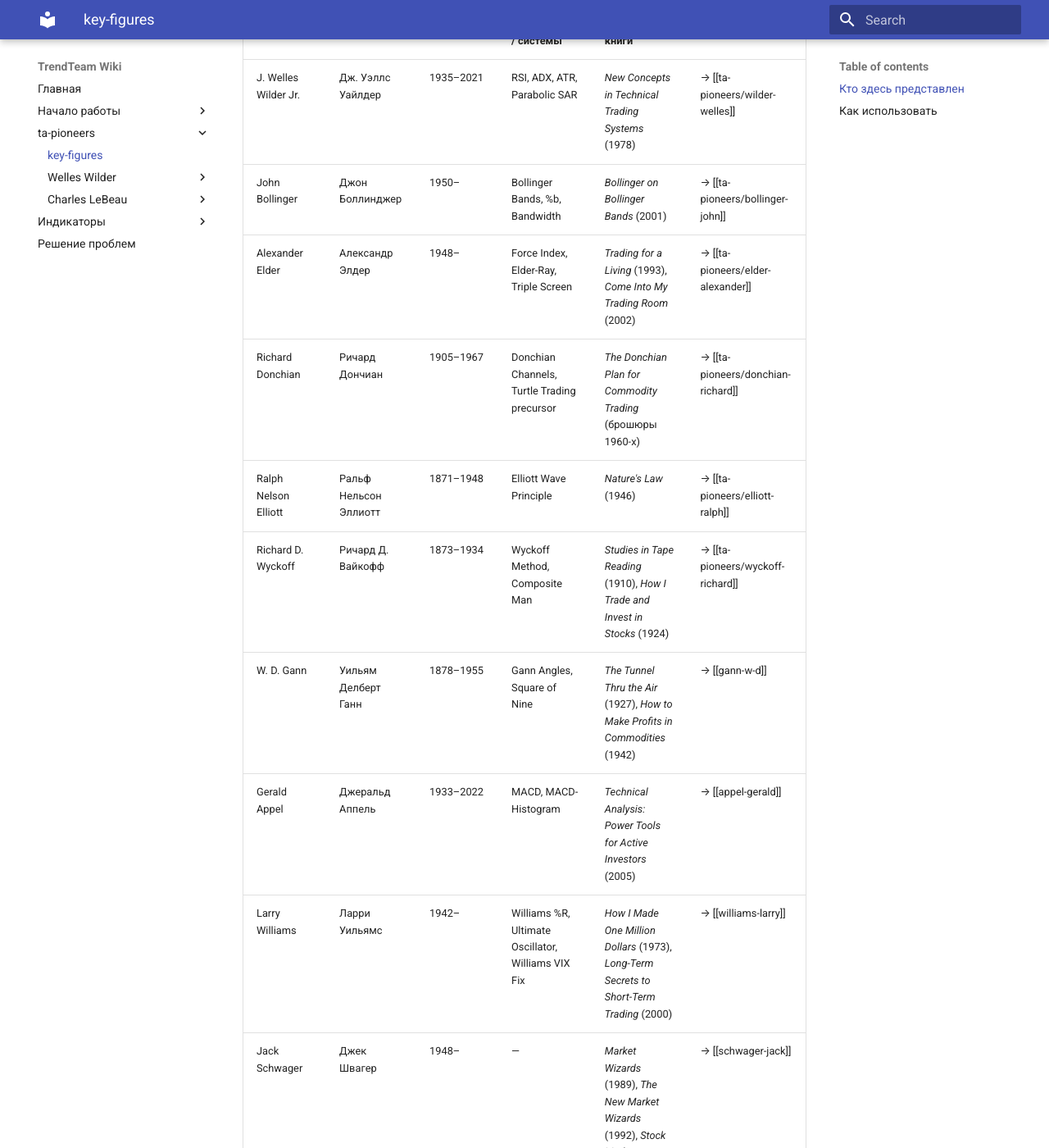
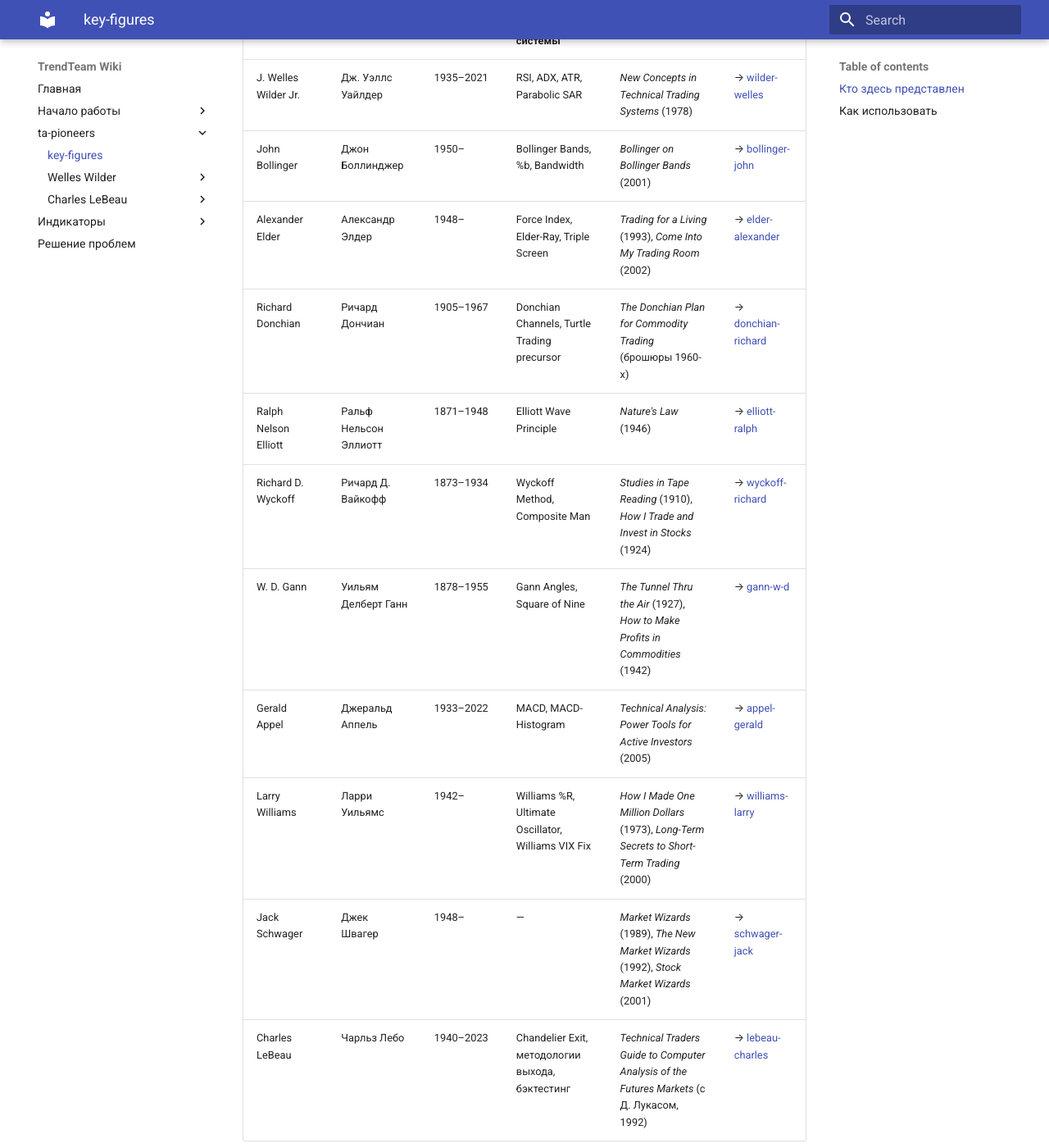
Before and after one commit to TradingLaboratory/wiki, an MkDocs documentation site: the page built from docs/ta-pioneers/key-figures.md, in a window 1280 px wide and 1400 px high, scrolled down 341 px. Shown: the whole window at 82% size. Built offline with MkDocs 1.6.1 and Material for MkDocs 9.7.7, drawn with Linux system fonts in a browser that asks for light colours.

Commit message:
Исправил ссылку на страницу с Чарльзом Лебо

```diff
--- a/docs/ta-pioneers/key-figures.md
+++ b/docs/ta-pioneers/key-figures.md
@@ -4,18 +4,19 @@
 
 ## Кто здесь представлен
 
-| Имя (англ.)          | Имя (рус.)            | Годы      | Индикаторы / системы                               | Ключевые книги                                                                            | Страница                         |
-| -------------------- | --------------------- | --------- | -------------------------------------------------- | ----------------------------------------------------------------------------------------- | -------------------------------- |
-| J. Welles Wilder Jr. | Дж. Уэллс Уайлдер     | 1935–2021 | RSI, ADX, ATR, Parabolic SAR                       | *New Concepts in Technical Trading Systems* (1978)                                        | → [[ta-pioneers/wilder-welles]]  |
-| John Bollinger       | Джон Боллинджер       | 1950–     | Bollinger Bands, %b, Bandwidth                     | *Bollinger on Bollinger Bands* (2001)                                                     | → [[ta-pioneers/bollinger-john]] |
-| Alexander Elder      | Александр Элдер       | 1948–     | Force Index, Elder-Ray, Triple Screen              | *Trading for a Living* (1993), *Come Into My Trading Room* (2002)                         | → [[ta-pioneers/elder-alexander]]            |
-| Richard Donchian     | Ричард Дончиан        | 1905–1967 | Donchian Channels, Turtle Trading precursor        | *The Donchian Plan for Commodity Trading* (брошюры 1960-х)                                | → [[ta-pioneers/donchian-richard]]           |
-| Ralph Nelson Elliott | Ральф Нельсон Эллиотт | 1871–1948 | Elliott Wave Principle                             | *Nature's Law* (1946)                                                                     | → [[ta-pioneers/elliott-ralph]]              |
-| Richard D. Wyckoff   | Ричард Д. Вайкофф     | 1873–1934 | Wyckoff Method, Composite Man                      | *Studies in Tape Reading* (1910), *How I Trade and Invest in Stocks* (1924)               | → [[ta-pioneers/wyckoff-richard]]            |
-| W. D. Gann           | Уильям Делберт Ганн   | 1878–1955 | Gann Angles, Square of Nine                        | *The Tunnel Thru the Air* (1927), *How to Make Profits in Commodities* (1942)             | → [[gann-w-d]]                   |
-| Gerald Appel         | Джеральд Аппель       | 1933–2022 | MACD, MACD-Histogram                               | *Technical Analysis: Power Tools for Active Investors* (2005)                             | → [[appel-gerald]]               |
-| Larry Williams       | Ларри Уильямс         | 1942–     | Williams %R, Ultimate Oscillator, Williams VIX Fix | *How I Made One Million Dollars* (1973), *Long-Term Secrets to Short-Term Trading* (2000) | → [[williams-larry]]             |
-| Jack Schwager        | Джек Швагер           | 1948–     | —                                                  | *Market Wizards* (1989), *The New Market Wizards* (1992), *Stock Market Wizards* (2001)   | → [[schwager-jack]]              |
+| Имя (англ.)          | Имя (рус.)            | Годы      | Индикаторы / системы                               | Ключевые книги                                                                             | Страница                                              |
+| -------------------- | --------------------- | --------- | -------------------------------------------------- | ------------------------------------------------------------------------------------------ | ----------------------------------------------------- |
+| J. Welles Wilder Jr. | Дж. Уэллс Уайлдер     | 1935–2021 | RSI, ADX, ATR, Parabolic SAR                       | *New Concepts in Technical Trading Systems* (1978)                                         | → [wilder-welles](ta-pioneers/wilder-welles.md)       |
+| John Bollinger       | Джон Боллинджер       | 1950–     | Bollinger Bands, %b, Bandwidth                     | *Bollinger on Bollinger Bands* (2001)                                                      | → [bollinger-john](ta-pioneers/bollinger-john.md)     |
+| Alexander Elder      | Александр Элдер       | 1948–     | Force Index, Elder-Ray, Triple Screen              | *Trading for a Living* (1993), *Come Into My Trading Room* (2002)                          | → [elder-alexander](ta-pioneers/elder-alexander.md)   |
+| Richard Donchian     | Ричард Дончиан        | 1905–1967 | Donchian Channels, Turtle Trading precursor        | *The Donchian Plan for Commodity Trading* (брошюры 1960-х)                                 | → [donchian-richard](ta-pioneers/donchian-richard.md) |
+| Ralph Nelson Elliott | Ральф Нельсон Эллиотт | 1871–1948 | Elliott Wave Principle                             | *Nature's Law* (1946)                                                                      | → [elliott-ralph](ta-pioneers/elliott-ralph.md)       |
+| Richard D. Wyckoff   | Ричард Д. Вайкофф     | 1873–1934 | Wyckoff Method, Composite Man                      | *Studies in Tape Reading* (1910), *How I Trade and Invest in Stocks* (1924)                | → [wyckoff-richard](ta-pioneers/wyckoff-richard.md)   |
+| W. D. Gann           | Уильям Делберт Ганн   | 1878–1955 | Gann Angles, Square of Nine                        | *The Tunnel Thru the Air* (1927), *How to Make Profits in Commodities* (1942)              | → [gann-w-d](ta-pioneers/gann-w-d.md)                 |
+| Gerald Appel         | Джеральд Аппель       | 1933–2022 | MACD, MACD-Histogram                               | *Technical Analysis: Power Tools for Active Investors* (2005)                              | → [appel-gerald](ta-pioneers/appel-gerald.md)         |
+| Larry Williams       | Ларри Уильямс         | 1942–     | Williams %R, Ultimate Oscillator, Williams VIX Fix | *How I Made One Million Dollars* (1973), *Long-Term Secrets to Short-Term Trading* (2000)  | → [williams-larry](ta-pioneers/williams-larry.md)     |
+| Jack Schwager        | Джек Швагер           | 1948–     | —                                                  | *Market Wizards* (1989), *The New Market Wizards* (1992), *Stock Market Wizards* (2001)    | → [schwager-jack](ta-pioneers/schwager-jack.md)       |
+| Charles LeBeau       | Чарльз Лебо           | 1940–2023 | Chandelier Exit, методологии выхода, бэктестинг    | *Technical Traders Guide to Computer Analysis of the Futures Markets* (с Д. Лукасом, 1992) | → [lebeau-charles](ta-pioneers/lebeau-charles.md)     |
 
 > 💡 **Примечания к таблице:**
 > - **Индикаторы:** перечислены общепринятые названия, используемые в торговых терминалах (TradingView, MetaTrader, Thinkorswim и др.).
--- a/mkdocs.yml
+++ b/mkdocs.yml
@@ -56,7 +56,7 @@ nav:
       - MinusDM (TALib): TALib/MomentumIndicators/MinusDM-TALib.md
       - MinusDI (TALib): TALib/MinusDI-TALib.md
     - Charles LeBeau:
-      - Краткая справка: ta-pioneers/Charles-LeBeau.md
+      - Краткая справка: ta-pioneers/lebeau-charles.md
 
   - Индикаторы: # Раздел "Индикаторы" с подразделами
 
```
Also changed, not shown: docs/ta-pioneers/lebeau-charles.md (renamed from docs/ta-pioneers/Charles-LeBeau.md, +1 -1 lines).
